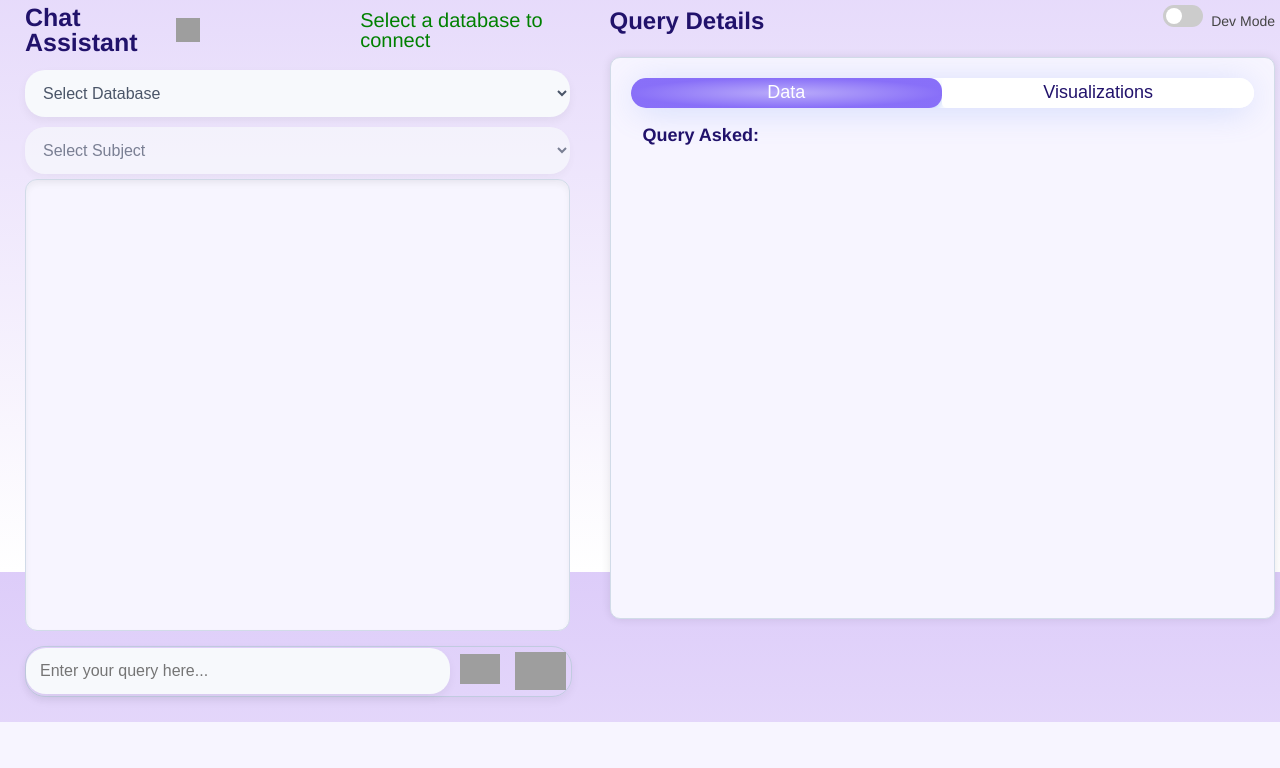
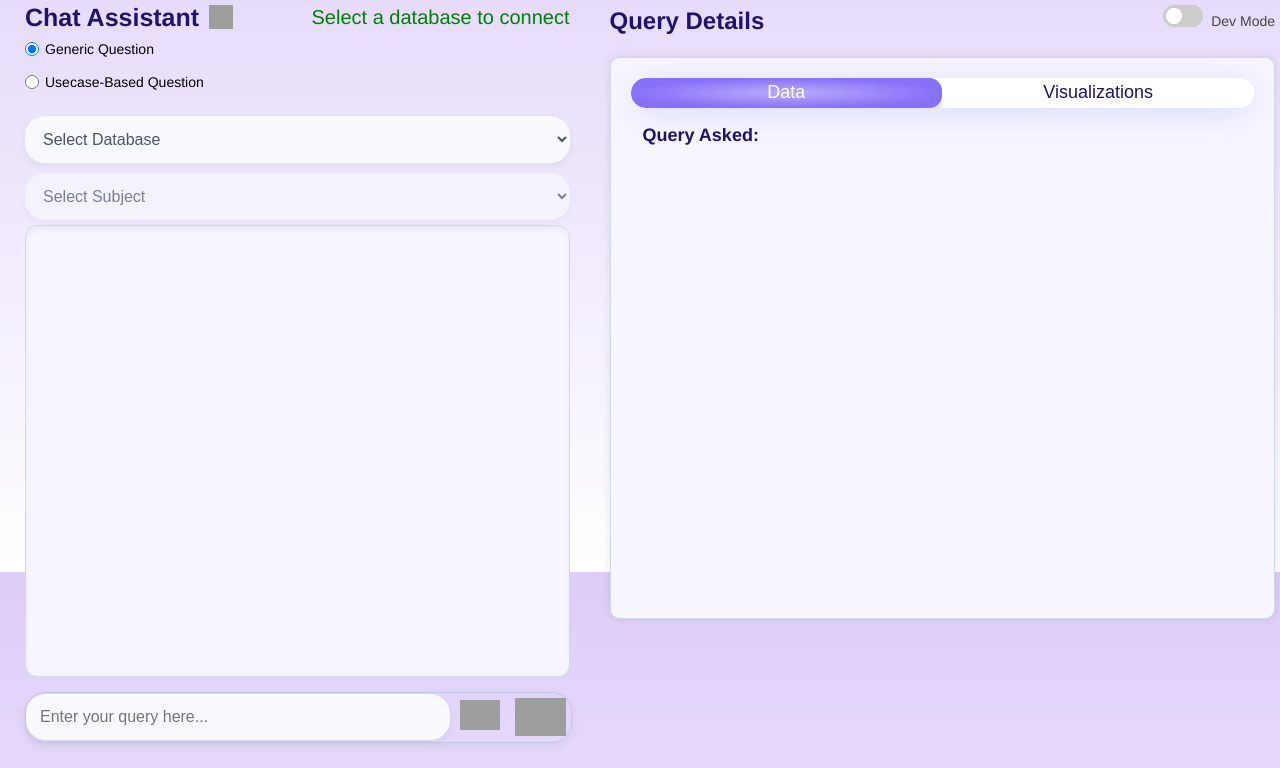
Before and after one commit to Lagozon-Technologies-Pte-Ltd/DBQuery_playground, a FastAPI app: template templates/index.html in a window 1280 px wide. Shown: the part 228-996 px from the top of the page. Before the commit the page ends 950 px from the top, so only its background shows below. Run offline with FastAPI, Linux system fonts and the light colour scheme; the template is opened without the code that fills it, so the values that code supplies are empty; parts of the project's set-up code (start-up, migrations or seed data) failed here and were passed over; some libraries are stand-ins or nearby versions; grey boxes are pictures that could not be loaded.

Commit message:
added radio button

```diff
--- a/static/script.js
+++ b/static/script.js
@@ -912,3 +912,49 @@ function showinterPrompt() {
 function closeinterpromptPopup() {
     document.getElementById("interp-prompt-popup").style.display = "none";
 }
+
+
+// to handle the radio button for generic and usecasebased question
+
+// Function to handle radio button changes
+        function handleQuestionTypeChange() {
+            const questionType = document.querySelector('input[name="questionType"]:checked').value;
+            console.log("Selected question type:", questionType);
+            return questionType;
+        }
+
+        // Function to get the selected question type
+        function getSelectedQuestionType() {
+            return document.querySelector('input[name="questionType"]:checked').value;
+        }
+
+        // Modify your sendMessage function to use the question type
+        function sendMessage() {
+            const questionType = getSelectedQuestionType();
+            // Your existing sendMessage logic here
+            console.log("Sending message with question type:", questionType);
+            // ... rest of your sendMessage implementation
+        }
+
+        // Add event listeners to radio buttons
+        document.getElementById('genericQuestion').addEventListener('change', handleQuestionTypeChange);
+        document.getElementById('usecaseQuestion').addEventListener('change', handleQuestionTypeChange);
+
+
+        document.querySelectorAll('input[name="questionType"]').forEach(radio => {
+        radio.addEventListener('change', async (event) => {
+        const selectedValue = event.target.value;
+
+        // Send selected option to backend
+        await fetch('/set-question-type', {
+            method: 'POST',
+            headers: {
+            'Content-Type': 'application/json',
+            },
+            body: JSON.stringify({ question_type: selectedValue })
+        });
+
+        // Optionally handle a response or update UI
+
+        });
+    });
--- a/static/styles.css
+++ b/static/styles.css
@@ -899,3 +899,41 @@ table tr:hover {
         font-size: 16px;
     }
 }
+
+  /* Additional styles for radio buttons */
+        .radio-options {
+            display: flex;
+            flex-direction: column;
+            gap: 5px;
+            margin: 10px 0;
+        }
+
+        .radio-options label {
+            display: flex;
+            align-items: center;
+            gap: 8px;
+            cursor: pointer;
+            font-size: 14px;
+            padding: 2px 0;
+        }
+
+        .radio-options input[type="radio"] {
+            margin: 0;
+            width: 14px;
+            height: 14px;
+        }
+
+        /* Adjust header layout */
+        .chat-header {
+            display: flex;
+            align-items: center;
+            justify-content: space-between;
+        }
+
+        .connection-info {
+            color: green;
+            font-weight: 100;
+            font-size: 20px;
+            margin-left: auto;
+            padding-left: 10px;
+        }
--- a/templates/index.html
+++ b/templates/index.html
@@ -8,7 +8,7 @@
     <link rel="stylesheet" href="static/styles.css">
     <!-- Prism.js for Syntax Highlighting -->
     <link rel="stylesheet" href="https://cdnjs.cloudflare.com/ajax/libs/prism/1.29.0/themes/prism-tomorrow.min.css">
-    <link rel="shortcut icon" href="static\favicon.png" type="image/x-icon">
+    <link rel="shortcut icon" href="static/favicon.png" type="image/x-icon">
 
     <script src="https://cdnjs.cloudflare.com/ajax/libs/prism/1.29.0/prism.min.js"></script>
     <script src="https://cdnjs.cloudflare.com/ajax/libs/prism/1.29.0/components/prism-sql.min.js"></script>
@@ -19,22 +19,35 @@
 </head>
 
 <body>
-
     <header>
         <img src="static/logo.png" alt="DBQuery Logo" class="logo">
         <h1>Generative AI Assistant to your Database</h1>
-        <img src="static\DBQueryLogo.png" alt="dbquery logo" class="db-logo">
+        <img src="static/DBQueryLogo.png" alt="dbquery logo" class="db-logo">
     </header>
     <main style="display: flex;">
-
         <!-- Chat Container (Left Side) -->
         <div id="chat-container" style="width: 45%; padding: 15px;">
-            <h2 style="display: flex; align-items: center;">
-                Chat Assistant
-                <img src="static/reset.png" alt="Reset Session" class="reset-icon" onclick="resetSession()"
-                    style="cursor: pointer; margin-left: 10px; width: 24px; height: 24px;">
-                <p id="connection-status" style="color: green; font-weight: 100; padding-left: 160px; font-size: 20px;">Select a database to connect</p>
-            </h2>
+            <div class="chat-header">
+                <h2 style="display: flex; align-items: center; margin: 0;">
+                    Chat Assistant
+                    <img src="static/reset.png" alt="Reset Session" class="reset-icon" onclick="resetSession()"
+                        style="cursor: pointer; margin-left: 10px; width: 24px; height: 24px;">
+                </h2>
+                <p id="connection-status" class="connection-info">Select a database to connect</p>
+            </div>
+
+            <!-- Radio options in vertical layout -->
+            <div class="radio-options">
+            <label style="display: flex; align-items: center; gap: 6px;">
+                <input type="radio" name="questionType" value="generic" checked>
+                Generic Question
+                </label>
+                <label style="display: flex; align-items: center; gap: 6px;">
+                <input type="radio" name="questionType" value="usecase">
+                Usecase-Based Question
+            </label>
+            </div>
+
             <div id="unified-input-container">
                 <select name="database" id="database-dropdown" onchange="connectToDatabase(this.value);" required>
                     <option value="" disabled selected>Select Database</option>
@@ -45,26 +58,8 @@
 
                 <select name="section" id="section-dropdown" onchange="fetchQuestions(this.value);" required disabled>
                     <option value="" disabled selected>Select Subject</option>
-                    <!-- Will be populated by JavaScript -->
                 </select>
-
-                <!-- Hidden templates for each database's sections -->
-                <!-- Replace your template divs with this to test -->
-                <!-- <select id="gcp-sections" style="display:none;">
-                    <option value="Demo">Demo</option>
-                </select> -->
-
-                <!-- <select id="postgresql-sections" style="display:none;">
-                    <option value="Finance">Finance</option>
-                    <option value="Customer Support">Customer Support</option>
-                    <option value="HR">HR</option>
-                    <option value="Healthcare">Healthcare</option>
-                    <option value="Insurance">Insurance</option>
-                    <option value="Inventory">Inventory</option>
-                    <option value="Legal">Legal</option>
-                    <option value="Sales">Sales</option>
-                </select>            -->
-             </div>
+            </div>
 
             <div id="chat-messages" class="chat-history">
                 <!-- Messages will be dynamically inserted here -->
@@ -84,7 +79,7 @@
                 <div class="chatinput-wrapper">
                     <input list="faq-questions" id="chat_user_query" name="user_query"
                         placeholder="Enter your query here..."
-                        style="flex: 1; box-sizing: border-box;  font-size: 16px;">
+                        style="flex: 1; box-sizing: border-box; font-size: 16px;">
 
                     <!-- Dynamically updated datalist -->
                     <datalist id="faq-questions">
@@ -94,7 +89,7 @@
                     <button id="chat-mic-button" type="button" onclick="toggleRecording()">
                         <img src="static/mic.png" alt="Mic" class="mic-icon">
                     </button>
-                    <img id="send-button" src="static\send.png" onclick="sendMessage()"></img>
+                    <img id="send-button" src="static/send.png" onclick="sendMessage()" alt="Send">
                 </div>
             </div>
         </div>
@@ -142,14 +137,14 @@
                         <div class="modal-content">
                             <span class="close-btn" onclick="closepromptPopup()">&times;</span>
                             <h2>Prompt</h2>
-                            <pre><code id="lang-prompt-content" ></code></pre>
+                            <pre><code id="lang-prompt-content"></code></pre>
                         </div>
                     </div>
                     <div id="interp-prompt-popup" class="modal">
                         <div class="modal-content">
                             <span class="close-btn" onclick="closeinterpromptPopup()">&times;</span>
                             <h2>Prompt</h2>
-                            <pre><code id="interp-prompt-content" ></code></pre>
+                            <pre><code id="interp-prompt-content"></code></pre>
                         </div>
                     </div>
 
@@ -201,7 +196,6 @@
             </div>
         </div>
     </main>
-    <script src="static/script.js"></script>
 
 </body>
 </html>
```
